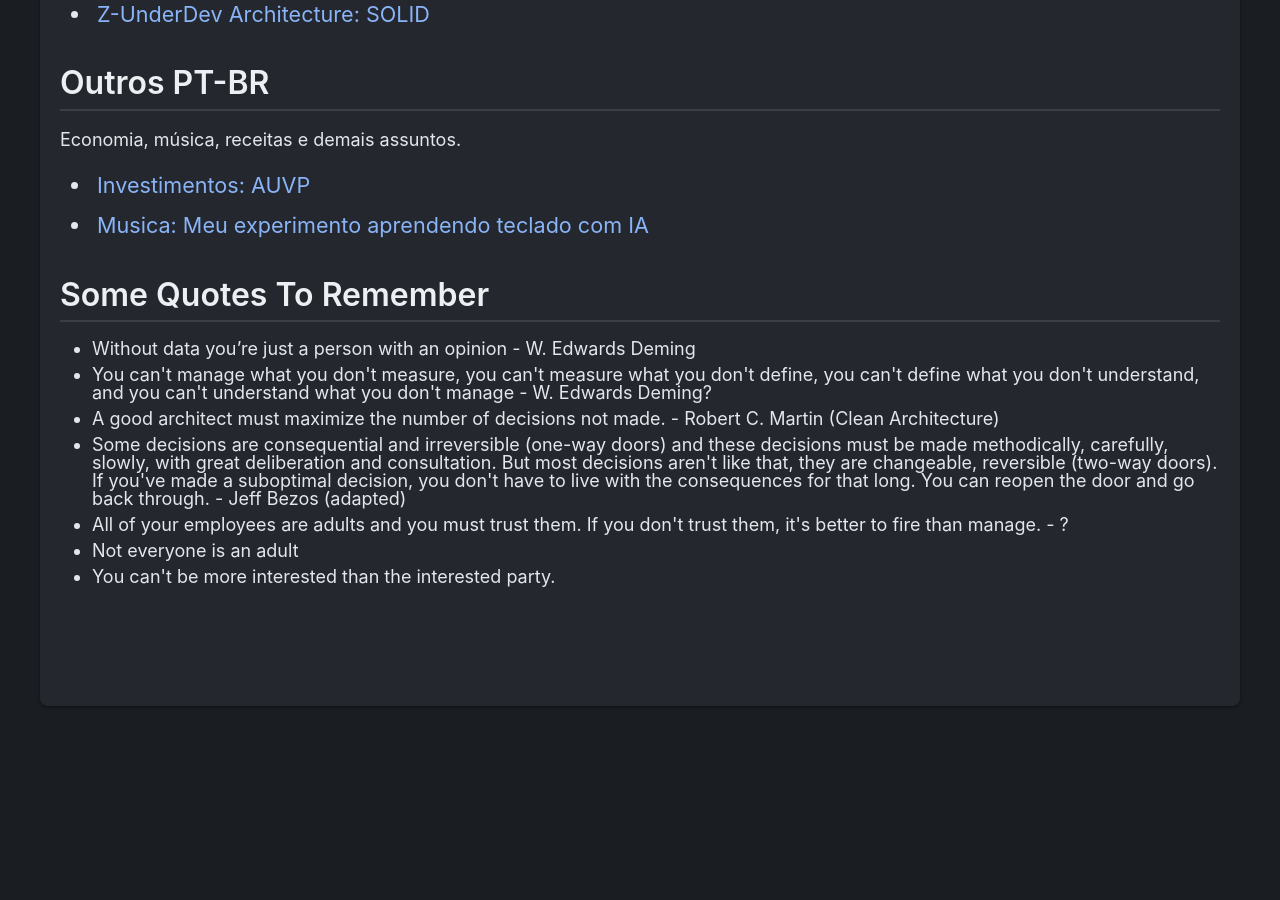
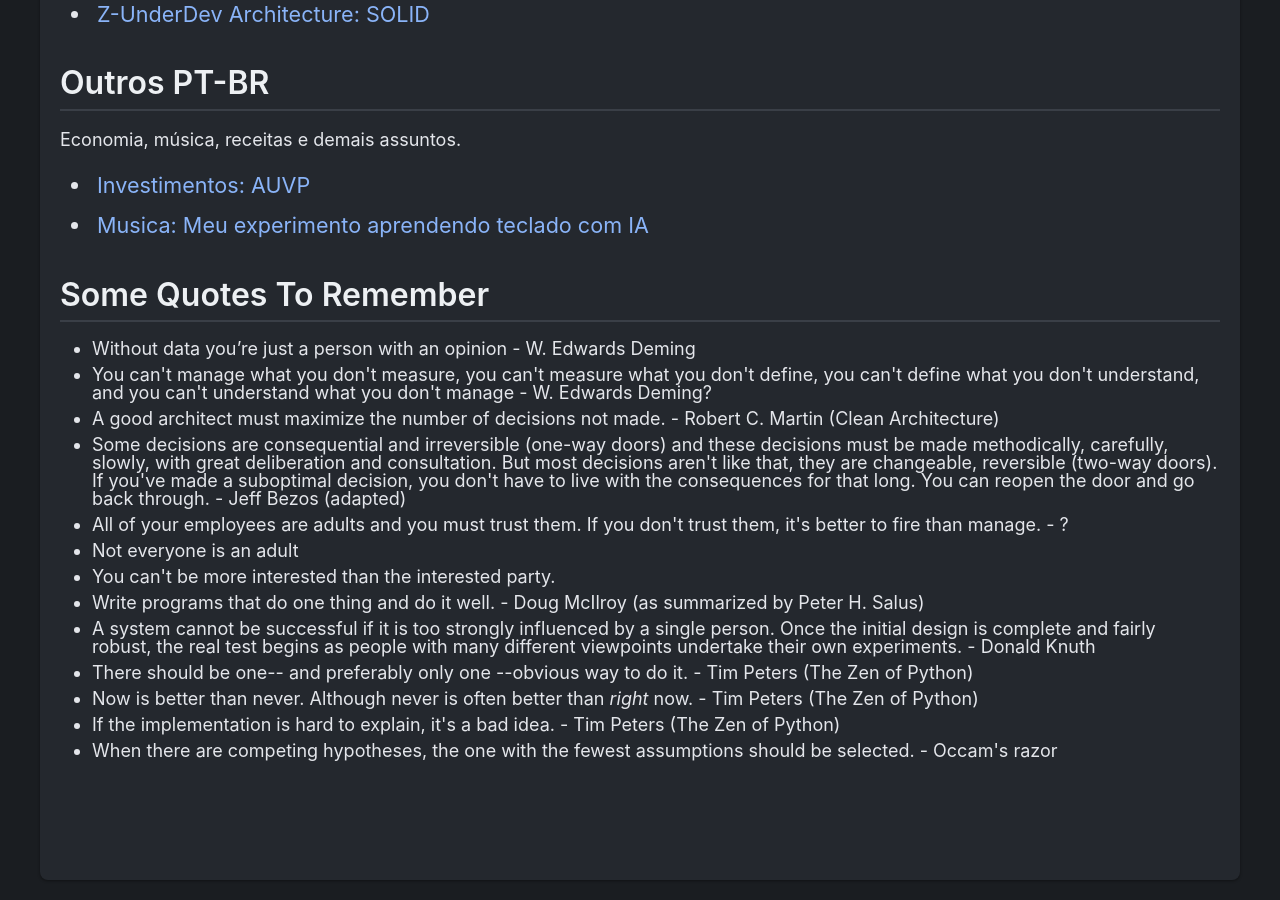
Before and after one commit to CarlosPena00/carlospena00.github.io, a Jekyll site: the page built from pages/blog.md, in a window 1280 px wide and 900 px high, scrolled down 1951 px. Built offline with Jekyll 4.4.1, drawn with Linux system fonts in a browser that asks for light colours; before the commit the page ends 2677 px from its top, so only the background shows below that.

Commit message:
docs(blog): Add new quotes to the "Some Quotes To Remember" section

```diff
--- a/pages/blog.md
+++ b/pages/blog.md
@@ -40,6 +40,12 @@ order: 2
     <li>All of your employees are adults and you must trust them. If you don't trust them, it's better to fire than manage. - ?</li>
     <li>Not everyone is an adult</li>
     <li>You can't be more interested than the interested party.</li>
+    <li>Write programs that do one thing and do it well. - Doug McIlroy (as summarized by Peter H. Salus)</li>
+    <li>A system cannot be successful if it is too strongly influenced by a single person. Once the initial design is complete and fairly robust, the real test begins as people with many different viewpoints undertake their own experiments. - Donald Knuth</li>
+    <li>There should be one-- and preferably only one --obvious way to do it. - Tim Peters (The Zen of Python)</li>
+    <li>Now is better than never. Although never is often better than <em>right</em> now. - Tim Peters (The Zen of Python)</li>
+    <li>If the implementation is hard to explain, it's a bad idea. - Tim Peters (The Zen of Python)</li>
+    <li>When there are competing hypotheses, the one with the fewest assumptions should be selected. - Occam's razor</li>
 
 </ul>
 
```
